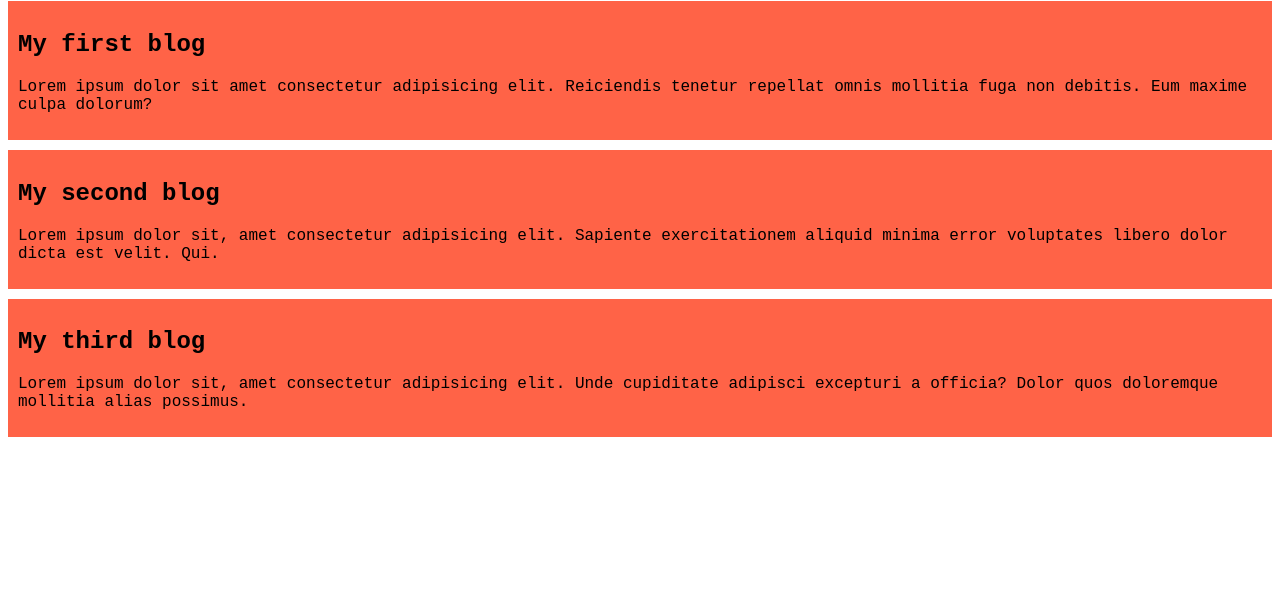
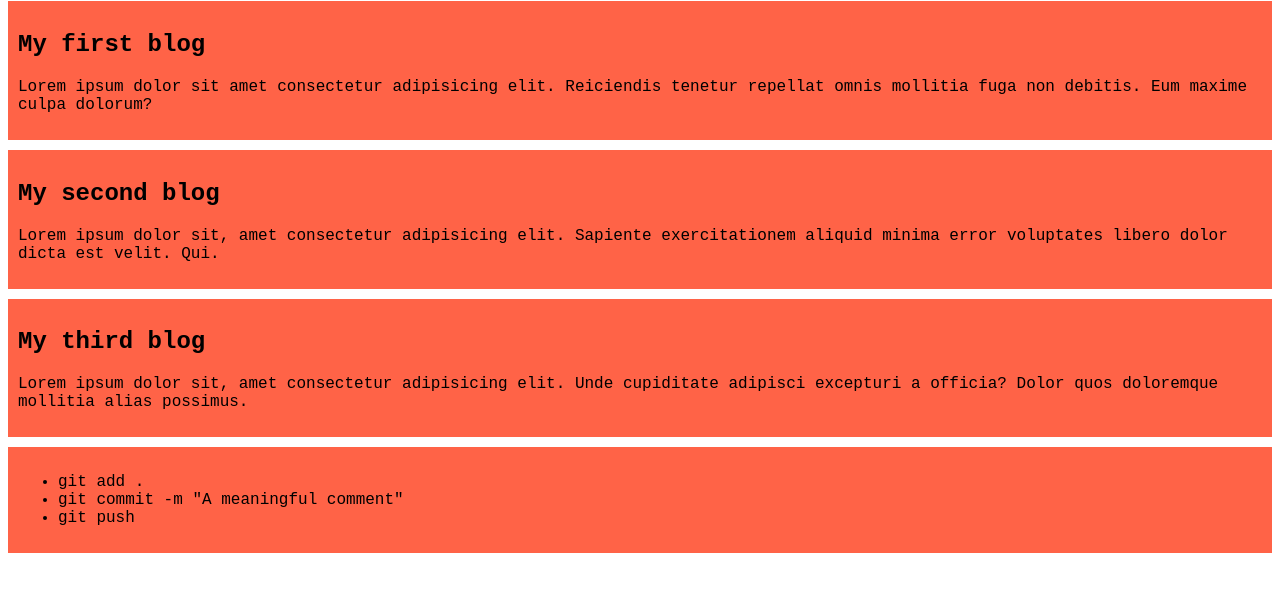
Before and after one commit to sabbir990/my-simple-website, a plain HTML site: page index.html in a window 1280 px wide. Shown: the part 79-670 px from the top of the page. Drawn offline with Linux system fonts and the light colour scheme.

Commit message:
Increment ++

```diff
--- a/index.html
+++ b/index.html
@@ -20,5 +20,12 @@
         <h2>My third blog</h2>
         <p>Lorem ipsum dolor sit, amet consectetur adipisicing elit. Unde cupiditate adipisci excepturi a officia? Dolor quos doloremque mollitia alias possimus.</p>
     </div>
+    <div>
+        <ul>
+            <li>git add .</li>
+            <li>git commit -m "A meaningful comment"</li>
+            <li>git push</li>
+        </ul>
+    </div>
 </body>
 </html>
```
